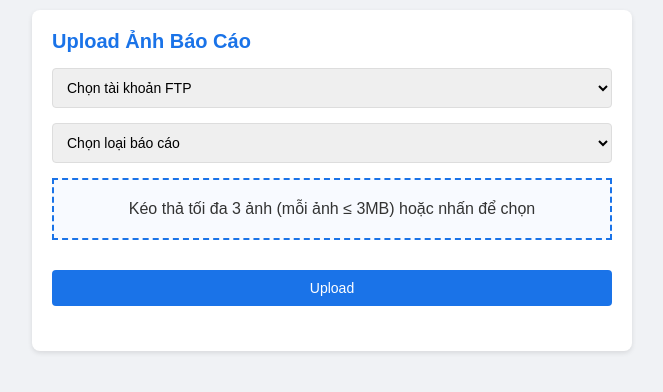
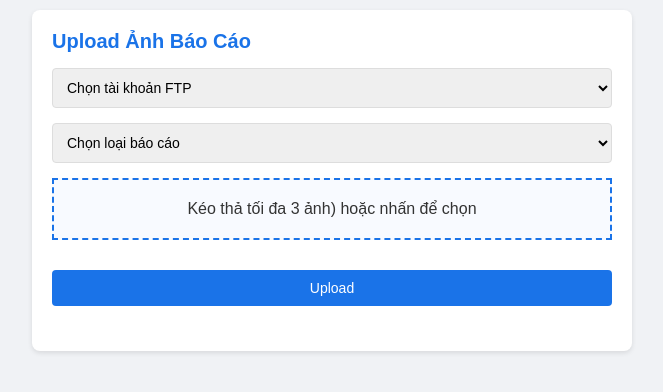
Before and after one commit to duytim/uploadftp, a Flask app: page / in a window 1280 px wide. Shown: the top 392 px of the page, without its empty margins (308-971 px from the left). Run offline with Flask 3, Linux system fonts and the light colour scheme.

Commit message:
Update index.html
fix time zone, fix size

```diff
--- a/templates/index.html
+++ b/templates/index.html
@@ -27,7 +27,7 @@
             </select>
             <input type="text" id="customName" name="customName" placeholder="Nhập tên file (nếu chọn 'Khác')" style="display:none" aria-label="Tên file tùy chỉnh">
             <div class="drop-zone" id="dropZone" aria-label="Kéo thả ảnh vào đây">
-                Kéo thả tối đa 3 ảnh (mỗi ảnh ≤ 3MB) hoặc nhấn để chọn
+                Kéo thả tối đa 3 ảnh) hoặc nhấn để chọn
                 <input type="file" id="images" name="images[]" accept="image/jpeg,image/png,image/gif" multiple style="display:none" aria-hidden="true">
             </div>
             <div class="preview-container" id="previewContainer"></div>
```
